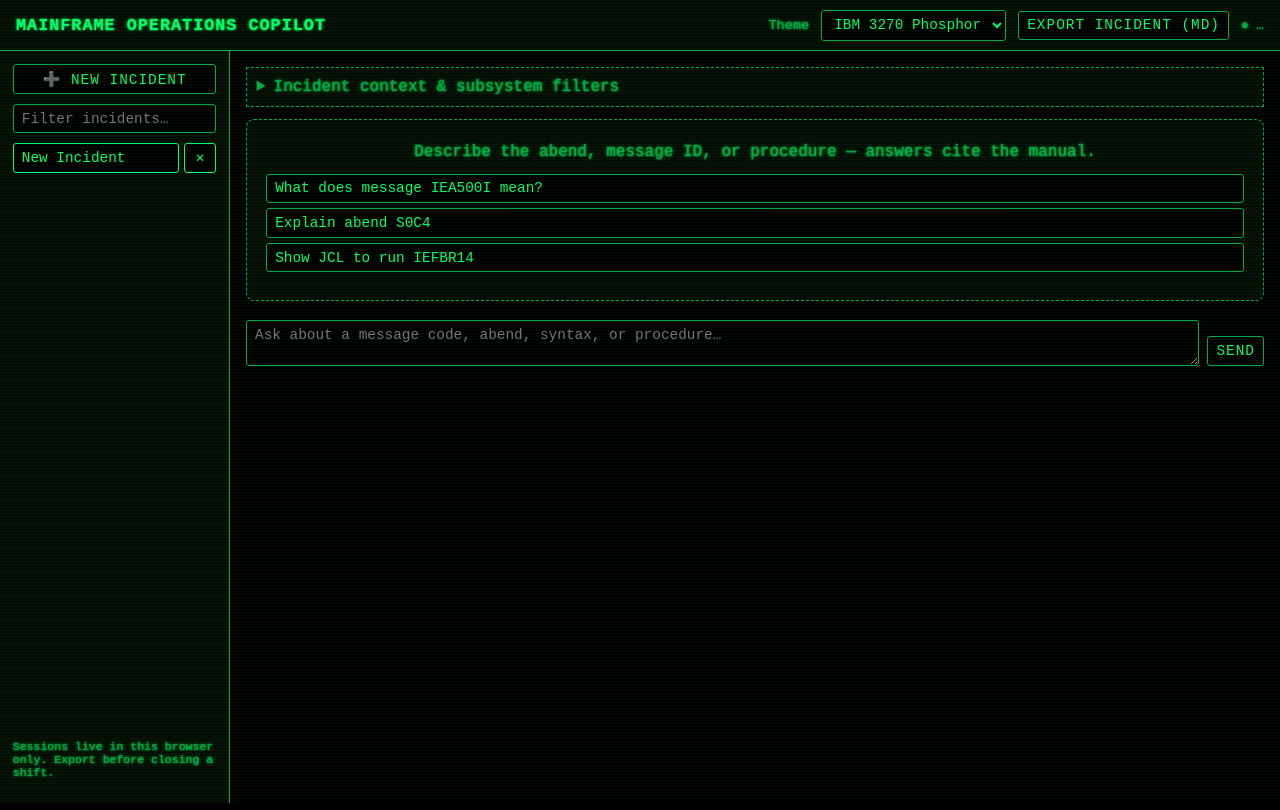
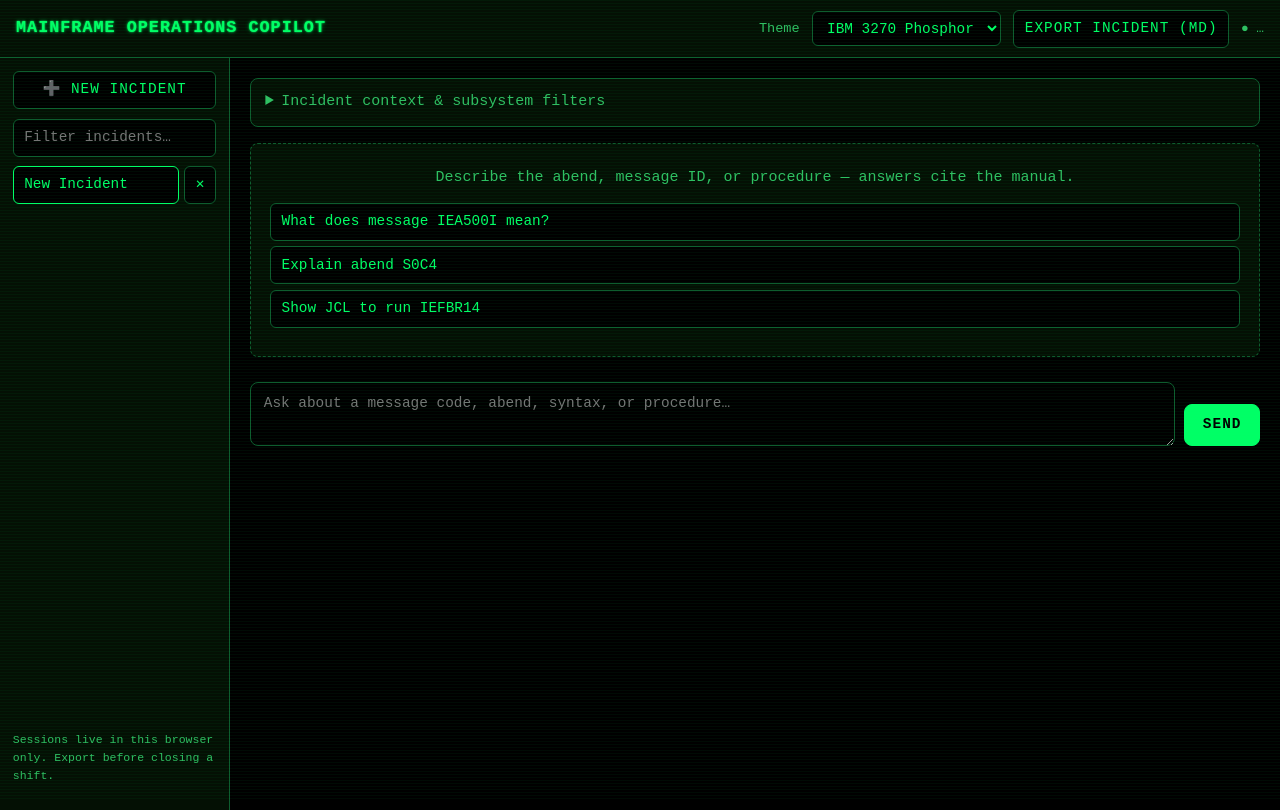
Before and after one commit to yonatan895/qdrant-pdf-rag, a Python web app: template src/mainframe_rag/webui/templates/index.html in a window 1280 px wide. Run offline with Jinja, Linux system fonts and the light colour scheme; the template is opened without the code that fills it, so the values that code supplies are empty.

Commit message:
Polish console theme: rhythm, focus, crisp 3270 text, primary Send

```diff
--- a/src/mainframe_rag/webui/static/css/console.css
+++ b/src/mainframe_rag/webui/static/css/console.css
@@ -8,10 +8,10 @@
 
 body.theme-3270 {
   --bg: #000000;
-  --panel: #050d05;
-  --panel-border: #00aa44;
+  --panel: #041004;
+  --panel-border: #0e5c2e;
   --text: #00ff66;
-  --muted: #00aa44;
+  --muted: #2fbf62;
   --accent: #00ff66;
   --accent-text: #000000;
   --error: #ff6655;
@@ -34,13 +34,24 @@ body.theme-dark {
 
 * { box-sizing: border-box; }
 
+::selection { background: var(--accent); color: var(--accent-text); }
+
+/* Quiet scrollbars that match the theme (progressive enhancement). */
+* { scrollbar-color: var(--panel-border) transparent; }
+::-webkit-scrollbar { width: 10px; height: 10px; }
+::-webkit-scrollbar-thumb { background: var(--panel-border); border-radius: 5px; }
+::-webkit-scrollbar-track { background: transparent; }
+
 body {
   margin: 0;
   background: var(--bg);
   color: var(--text);
   font-family: var(--font-body);
-  text-shadow: var(--glow);
+  font-size: 15px;
+  line-height: 1.6;
 }
+/* P4: the phosphor glow lives on headers only — body copy stays crisp. */
+.topbar h1 { text-shadow: var(--glow); }
 
 body.theme-3270::before {
   content: "";
@@ -78,15 +89,21 @@ a { color: var(--accent); }
 select, input, textarea, button {
   font-family: var(--font-body);
   font-size: 0.9rem;
+  line-height: 1.5;
   color: var(--text);
   background: var(--bg);
   border: 1px solid var(--panel-border);
-  border-radius: 3px;
-  padding: 0.35rem 0.5rem;
+  border-radius: 6px;
+  padding: 0.45rem 0.65rem;
 }
 
 button { cursor: pointer; text-transform: uppercase; letter-spacing: 1px; }
-button:hover { background: var(--accent); color: var(--accent-text); }
+button:hover { background: var(--accent); color: var(--accent-text); border-color: var(--accent); }
+
+:focus-visible {
+  outline: 2px solid var(--accent);
+  outline-offset: 2px;
+}
 
 .layout { display: grid; grid-template-columns: 230px 1fr; min-height: calc(100vh - 3rem); }
 /* Grid/flex children default to min-width: auto, which lets a wide textarea
@@ -107,25 +124,31 @@ button:hover { background: var(--accent); color: var(--accent-text); }
 .session-list .row { display: flex; gap: 0.3rem; }
 .session-list .row button { flex: 1; text-align: left; text-transform: none; letter-spacing: 0; overflow: hidden; text-overflow: ellipsis; white-space: nowrap; }
 .session-list .row .del { flex: 0 0 2rem; text-align: center; }
-.session-list .row.active button { border-color: var(--accent); }
+.session-list .row.active button.open { border-color: var(--accent); background: var(--bg); }
 .sidebar-note { color: var(--muted); font-size: 0.72rem; margin-top: auto; }
 
-.console { padding: 1rem; display: flex; flex-direction: column; gap: 0.8rem; max-width: 70rem; }
+.console { padding: 1.25rem 1.25rem 1rem; display: flex; flex-direction: column; gap: 1rem; max-width: 70rem; }
 
-.drawer { border: 1px dashed var(--panel-border); padding: 0.6rem; background: var(--panel); }
+.drawer {
+  border: 1px solid var(--panel-border);
+  border-radius: 8px;
+  padding: 0.7rem 0.9rem;
+  background: var(--panel);
+}
 .drawer summary { cursor: pointer; color: var(--muted); }
 .drawer label { display: block; margin-top: 0.5rem; color: var(--muted); font-size: 0.8rem; }
 .drawer textarea, .drawer input { width: 100%; }
 .filters { display: flex; flex-wrap: wrap; gap: 1rem; }
 .filters label { flex: 1 1 12rem; }
 
-.messages { display: flex; flex-direction: column; gap: 0.8rem; }
+.messages { display: flex; flex-direction: column; gap: 1rem; }
 
 .turn {
   border: 1px solid var(--panel-border);
-  border-radius: 8px;
+  border-radius: 10px;
   background: var(--panel);
-  padding: 0.7rem 0.9rem;
+  padding: 0.85rem 1.1rem;
+  box-shadow: 0 1px 2px rgba(0, 0, 0, 0.35);
 }
 /* Operator turns read as compact right-aligned bubbles; copilot answers
    keep the full-width card with the accent rail (P2 message design). */
@@ -224,9 +252,10 @@ button:hover { background: var(--accent); color: var(--accent-text); }
 .turn-content.md pre { position: relative; }
 .turn-content.md pre > .copy-btn { position: absolute; top: 0.35rem; right: 0.35rem; margin-left: 0; }
 
-.composer { display: flex; gap: 0.5rem; align-items: flex-end; position: sticky; bottom: 0; background: var(--bg); padding-top: 0.4rem; }
-.composer textarea { flex: 1 1 auto; min-width: 0; resize: vertical; }
-.composer button { flex-shrink: 0; }
+.composer { display: flex; gap: 0.6rem; align-items: flex-end; position: sticky; bottom: 0; background: var(--bg); padding: 0.6rem 0 0.4rem; }
+.composer textarea { flex: 1 1 auto; min-width: 0; resize: vertical; border-radius: 8px; padding: 0.6rem 0.8rem; }
+.composer button { flex-shrink: 0; padding: 0.6rem 1.1rem; border-radius: 8px; }
+#send-btn:not(.stop) { background: var(--accent); border-color: var(--accent); color: var(--accent-text); font-weight: bold; }
 
 .error-banner { border: 1px solid var(--error); color: var(--error); padding: 0.5rem 0.8rem; margin-top: 0.6rem; }
 .turn-error .turn-content { color: var(--error); }
```
Also changed, not shown: other parts of src/mainframe_rag/webui/static/css/console.css (+14 -9 lines), tests/test_webui.py (+16 -0 lines).
